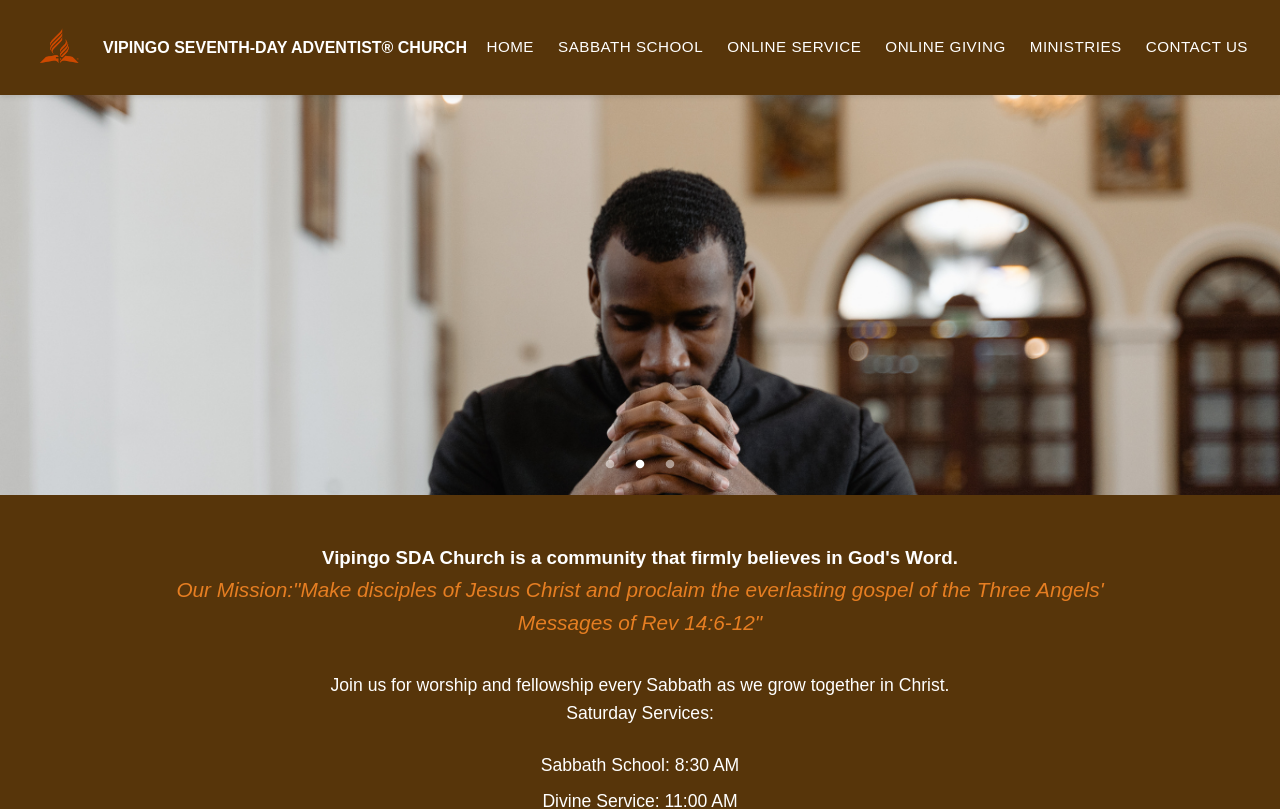
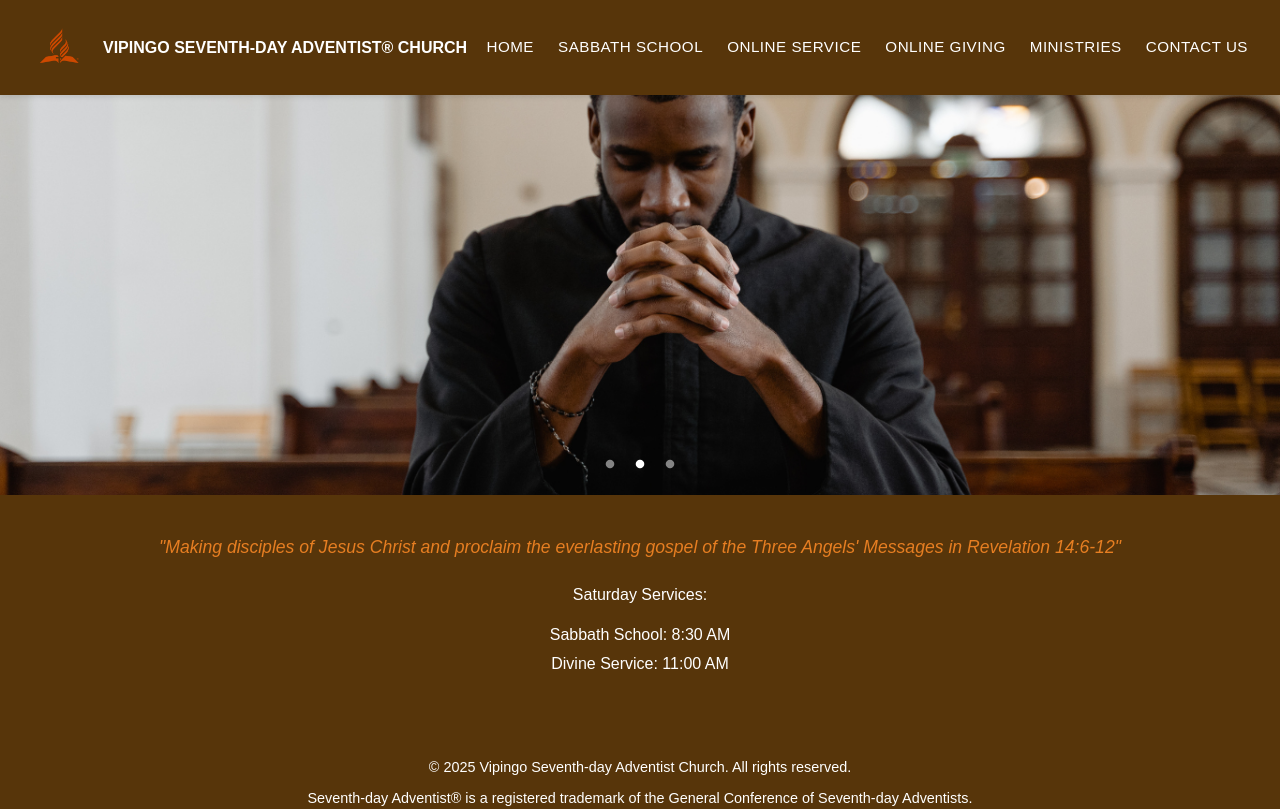
Before and after one commit to Peteroms/vipingo-sda-app, a React (Vite) app in the folder app-frontend/: page / in a window 1280 px wide. Shown: the top 809 px of the page. Built offline with nearby package versions, Linux system fonts and the light colour scheme.

Commit message:
updates on images

```diff
--- a/app-frontend/src/components/Footer.jsx
+++ b/app-frontend/src/components/Footer.jsx
@@ -3,7 +3,7 @@
     <footer className="footer">
       <div className="footer-content">
         <p>&copy; {new Date().getFullYear()} Vipingo Seventh-day Adventist Church. All rights reserved.</p>
-        <p>Seventh-day Adventist® and Adventist® are registered trademarks of the General Conference of Seventh-day Adventists.</p>
+        <p>Seventh-day Adventist® is a registered trademark of the General Conference of Seventh-day Adventists.</p>
       </div>
     </footer>
   );
--- a/app-frontend/src/index.css
+++ b/app-frontend/src/index.css
@@ -90,19 +90,6 @@
   margin-bottom: 0rem;
   border-bottom: 0px solid var(--secondary-color);
   padding-bottom: 0rem;
-}
-
-/* Home Page */
-.home {
-  text-align: center;
-}
-
-.welcome-message {
-  background-color: var(--secondary-color);
-  color: var(--text-light);
-  padding: 2rem;
-  border-radius: 8px;
-  margin-top: 2rem;
 }
 
 /* Sabbath School Page Styles */
@@ -554,12 +541,14 @@
 .home-banner {
   width: 100%;
   margin-bottom: 0; /* Removed gap between banner and welcome */
+  position: relative;
 }
 
 .home-banner .slick-slide {
   height: 50vh;
   max-height: 500px;
   min-height: 300px;
+  position: relative;
 }
 
 .home-banner img {
@@ -569,34 +558,67 @@
   object-position: center;
 }
 
+.home-banner .slick-list,
+.home-banner .slick-track {
+  height: 100%;
+}
+
+.home-banner .slick-slide > div {
+  display: flex;
+  justify-content: center;
+  height: 100%;
+}
+
+.home-banner .slick-slide img {
+  transition: opacity 0.5s ease, transform 0.5s ease;
+}
+@media (min-width: 768px) {
+  .home-banner img {
+    width: auto;
+    max-width: 100%;
+    min-width: 100%;
+  }
+}
+
+.home-banner .slick-slide img {
+  transition: transform 8s ease;
+}
+
+.home-banner .slick-slide:hover img {
+  transform: scale(1.02);
+}
+
 .welcome-section {
   background-color: var(--primary-color);
   color: var(--text-light);
-  padding: 3rem 1rem;
+  padding: 1.5rem 1rem;
 }
 
 .welcome-card {
   max-width: 1000px;
   margin: 0 auto;
   text-align: center;
+  padding: 1rem;
 }
 
 .welcome-card h1 {
-  font-size: 2.2rem;
-  margin-bottom: 1rem;
+  font-size: 1.8rem;
+  margin-bottom: 0.5rem;
   color: var(--text-light);
+  line-height: 1.3;
 }
 
 .welcome-subtitle {
   font-style: italic;
-  font-size: 1.3rem;
-  margin-bottom: 2rem;
+  font-size: 1.1rem;
+  margin-bottom: 1.5rem;
   color: var(--accent-color);
+  line-height: 1.4;
 }
 
 .welcome-content {
-  font-size: 1.1rem;
-  line-height: 1.6;
+  font-size: 1.0rem;
+  line-height: 1.5;
   max-width: 700px;
   margin: 0 auto;
 }
@@ -604,11 +626,11 @@
 .service-times {
   list-style-type: none;
   padding: 0;
-  margin: 1.5rem 0;
+  margin: 1.0rem 0;
 }
 
 .service-times li {
-  margin: 0.5rem 0;
+  margin: 0.3rem 0;
   font-weight: 500;
 }
 
@@ -635,11 +657,24 @@
     min-height: 250px;
   }
 
+  .welcome-section {
+    padding: 1rem;
+  }
+
   .welcome-card h1 {
-    font-size: 1.8rem;
+    font-size: 1.5rem;
   }
 
   .welcome-subtitle {
-    font-size: 1.1rem;
+    font-size: 1.0rem;
+    margin-bottom: 1rem;
+  }
+
+  .service-times {
+    margin: 0.75rem 0;
   }
 }
+
+.home-banner img {
+  width: 100% !important;
+}
--- a/app-frontend/src/pages/Home.jsx
+++ b/app-frontend/src/pages/Home.jsx
@@ -36,10 +36,9 @@
 
       <div className="welcome-section">
         <div className="welcome-card">
-          <h3>Vipingo SDA Church is a community that firmly believes in God's Word.</h3>
-          <p className="welcome-subtitle">Our Mission:"Make disciples of Jesus Christ and proclaim the everlasting gospel of the Three Angels' Messages of Rev 14:6-12"</p>
+          <p className="welcome-subtitle">"Making disciples of Jesus Christ and proclaim the everlasting gospel of the Three Angels' Messages in Revelation 14:6-12"</p>
           <div className="welcome-content">
-            <p>Join us for worship and fellowship every Sabbath as we grow together in Christ.</p>
+
             <p>Saturday Services:</p>
             <ul className="service-times">
               <li>Sabbath School: 8:30 AM</li>
```
Also changed, not shown: app-frontend/src/assets/banner1.jpg, app-frontend/src/assets/banner3.jpg.
